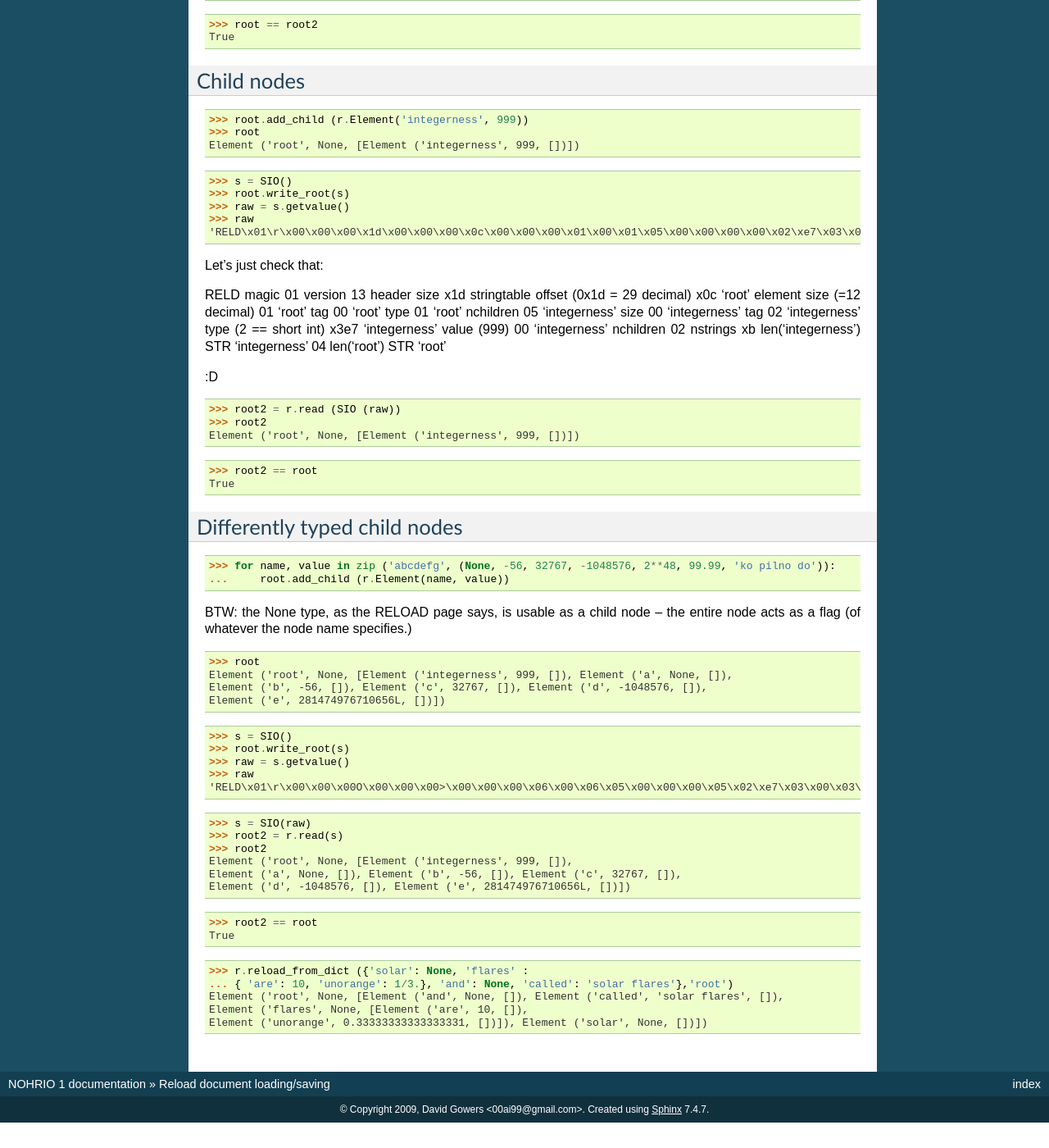
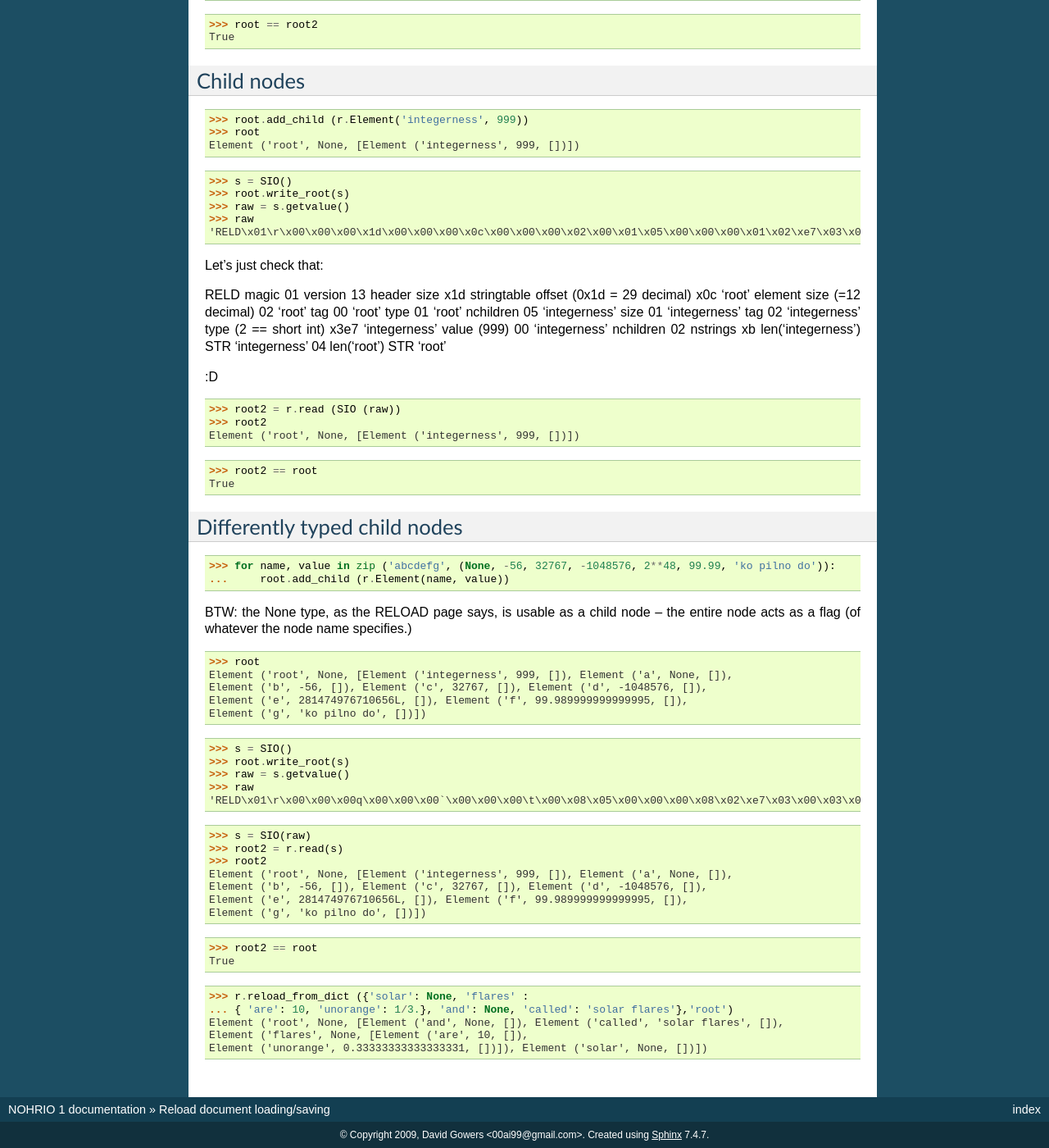
Before and after one commit to ohrrpgce/nohrio, a Sphinx documentation site: the page built from doc/reload.rst, in a window 1280 px wide and 1400 px high, scrolled down 693 px. Shown: the whole window at 82% size. Built offline with Sphinx 7.4.7, drawn with Linux system fonts in a browser that asks for light colours; formulas are drawn with MathJax 3; pages that are not in the unit, such as notebooks, are missing from menus; before the commit the page ends 2062 px from its top, so only the background shows below that; some of the changed text lies outside the part shown.

Commit message:
Fix doctests to match TMC's correction to the stringtable implementation.
(thanks to TMC for fixing a subtle bug in one of these doctests also.. 'twas included in a
previous patch. I had to adjust test output for that, too :)

```diff
--- a/doc/reload.rst
+++ b/doc/reload.rst
@@ -51,8 +50,7 @@ Element ('root', None, [Element ('integerness', 999, [])])
 >>> root.write_root(s)
 >>> raw = s.getvalue()
 >>> raw
-'RELD\x01\r\x00\x00\x00\x1d\x00\x00\x00\x0c\x00\x00\x00\x01\x00\x01\x05\x00\x00\x00\x00\x02\xe7\x03\x00\x02\x0bintegerness\x04root'
-
+'RELD\x01\r\x00\x00\x00\x1d\x00\x00\x00\x0c\x00\x00\x00\x02\x00\x01\x05\x00\x00\x00\x01\x02\xe7\x03\x00\x02\x0bintegerness\x04root'
 
 
 Let's just check that:
@@ -62,11 +60,11 @@ RELD magic
 13   header size
 x1d  stringtable offset (0x1d = 29 decimal)
 x0c   'root' element size (=12 decimal)
-01   'root' tag
+02   'root' tag
 00   'root' type
 01   'root' nchildren
 05   'integerness' size
-00   'integerness' tag
+01   'integerness' tag
 02   'integerness' type (2 == short int)
 x3e7 'integerness' value (999)
 00   'integerness' nchildren
@@ -97,20 +95,22 @@ node acts as a flag (of whatever the node name specifies.)
 >>> root #doctest: +NORMALIZE_WHITESPACE
 Element ('root', None, [Element ('integerness', 999, []), Element ('a', None, []),
 Element ('b', -56, []), Element ('c', 32767, []), Element ('d', -1048576, []),
-Element ('e', 281474976710656L, [])])
+Element ('e', 281474976710656L, []), Element ('f', 99.989999999999995, []),
+Element ('g', 'ko pilno do', [])])
 
 >>> s = SIO()
 >>> root.write_root(s)
 >>> raw = s.getvalue()
 >>> raw
-'RELD\x01\r\x00\x00\x00O\x00\x00\x00>\x00\x00\x00\x06\x00\x06\x05\x00\x00\x00\x05\x02\xe7\x03\x00\x03\x00\x00\x00\x00\x00\x00\x04\x00\x00\x00\x02\x01\xc8\x00\x05\x00\x00\x00\x01\x02\xff\x7f\x00\x07\x00\x00\x00\x04\x03\x00\x00\xf0\xff\x00\x0b\x00\x00\x00\x03\x04\x00\x00\x00\x00\x00\x00\x01\x00\x00\x07\x01a\x01c\x01b\x01e\x01d\x0bintegerness\x04root'
+'RELD\x01\r\x00\x00\x00q\x00\x00\x00`\x00\x00\x00\t\x00\x08\x05\x00\x00\x00\x08\x02\xe7\x03\x00\x03\x00\x00\x00\x01\x00\x00\x04\x00\x00\x00\x03\x01\xc8\x00\x05\x00\x00\x00\x02\x02\xff\x7f\x00\x07\x00\x00\x00\x05\x03\x00\x00\xf0\xff\x00\x0b\x00\x00\x00\x04\x04\x00\x00\x00\x00\x00\x00\x01\x00\x00\x0b\x00\x00\x00\x07\x05\x8f\xc2\xf5(\\\xffX@\x00\x0f\x00\x00\x00\x06\x06\x0bko pilno do\x00\t\x01a\x01c\x01b\x01e\x01d\x01g\x01f\x0bintegerness\x04root'
 
 >>> s = SIO(raw)
 >>> root2 = r.read(s)
 >>> root2 #doctest: +NORMALIZE_WHITESPACE
-Element ('root', None, [Element ('integerness', 999, []),
-Element ('a', None, []), Element ('b', -56, []), Element ('c', 32767, []),
-Element ('d', -1048576, []), Element ('e', 281474976710656L, [])])
+Element ('root', None, [Element ('integerness', 999, []), Element ('a', None, []),
+Element ('b', -56, []), Element ('c', 32767, []), Element ('d', -1048576, []),
+Element ('e', 281474976710656L, []), Element ('f', 99.989999999999995, []),
+Element ('g', 'ko pilno do', [])])
 
 >>> root2 == root
 True
```
Also changed, not shown: other parts of doc/reload.rst (+1 -2 lines).
